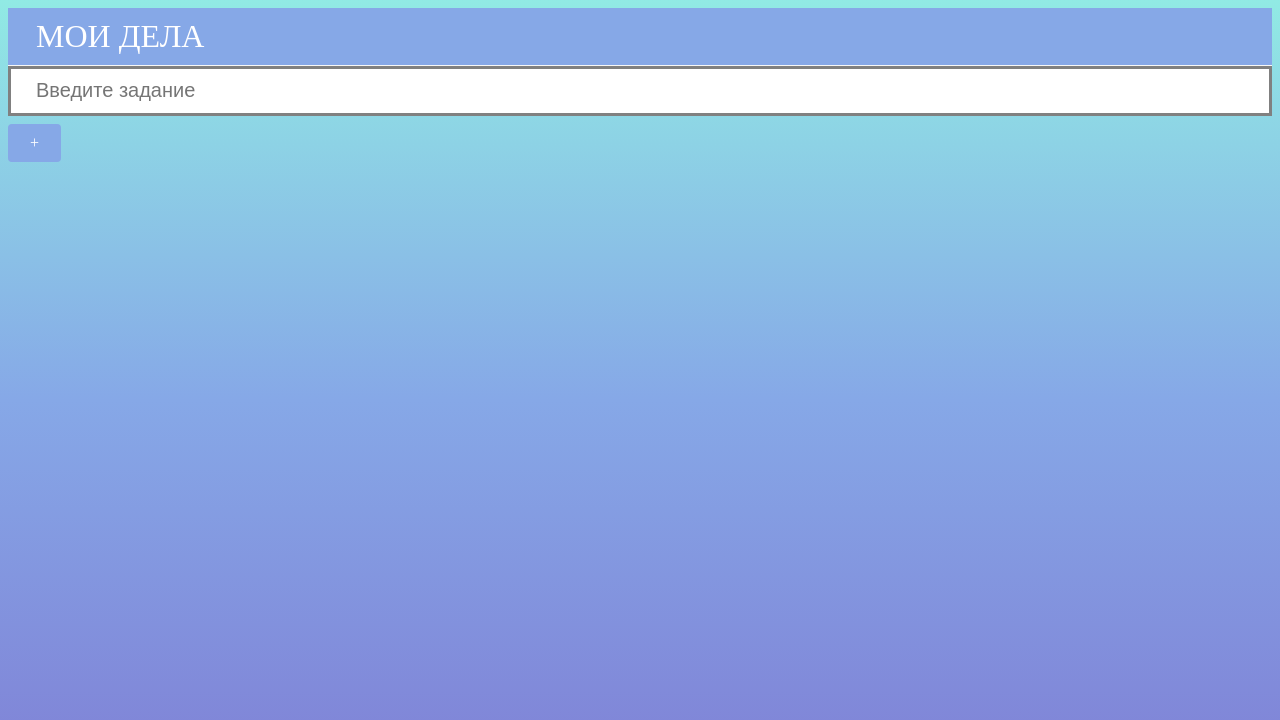
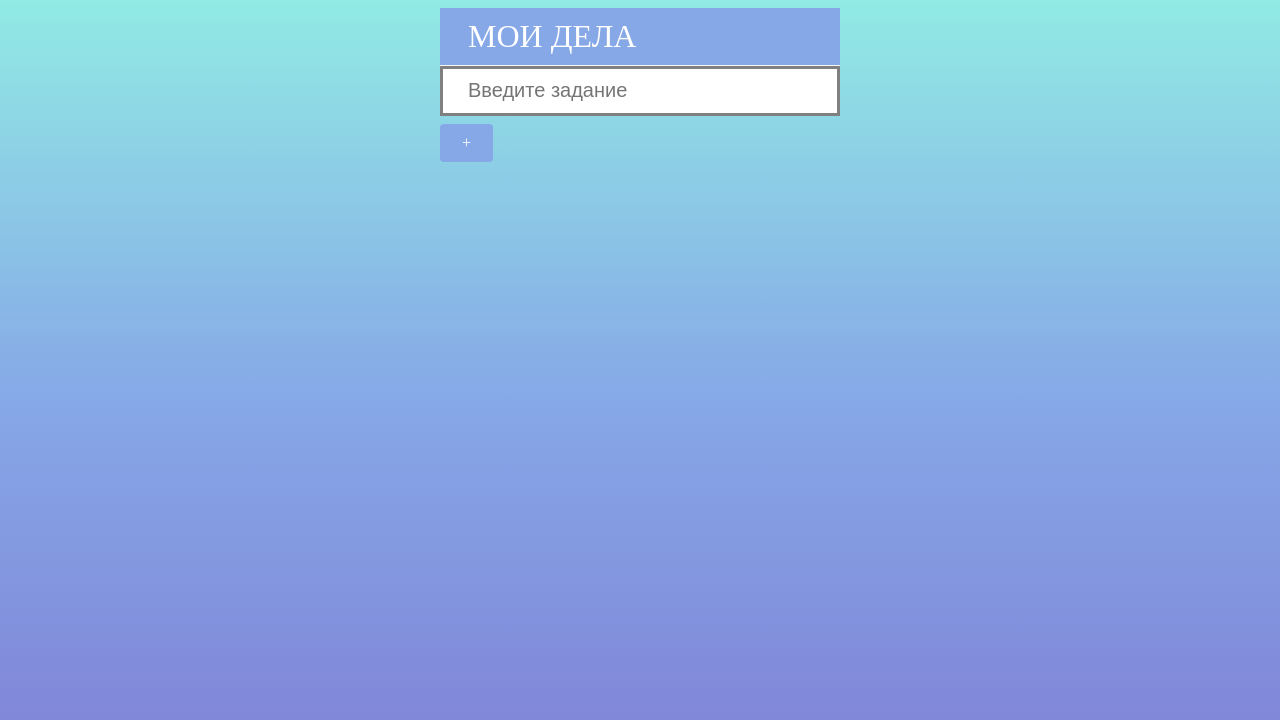
Before and after one commit to ANIMEFIGHTER/JsToDo, a plain HTML site: page index.html in a window 1280 px wide. Drawn offline with Linux system fonts and the light colour scheme.

Commit message:
Update CSS.css

```diff
--- a/CSS.css
+++ b/CSS.css
@@ -15,10 +15,11 @@ body {
 }
 
 h1 {
+    max-width: 344px;
     text-transform: uppercase;
     background: #86a8e7;
     color: white;
-    margin: 0;
+    margin: 0 auto;
     padding: 10px 28px;
     font-weight: normal;
 }
@@ -85,6 +86,8 @@ button:hover {
 
 #todo {
     padding: 0 0px;
+    margin: 0 auto;
+    max-width: 400px;
 }
 
 .todos {
@@ -116,3 +119,7 @@ button:hover {
     padding: 8px 20px;
     border-radius: 4px;
 }
+
+.success {
+    border: 2px solid #3ede74
+}
```
